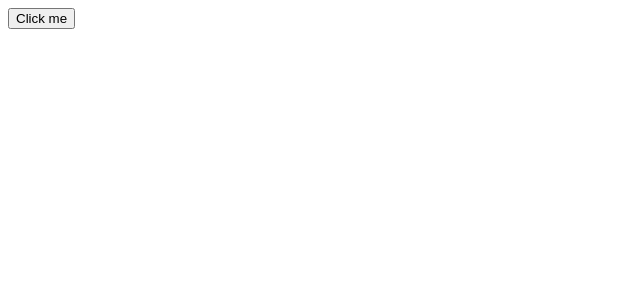
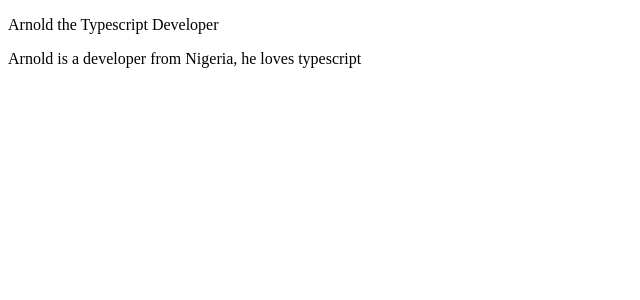
Before and after one commit to EArnold1/mini-ts-blog, a React (Create React App) app: page / in a window 1280 px wide. Shown: the top 300 px of the page, without its empty margins (0-640 px from the left). Built offline with nearby package versions, Linux system fonts and the light colour scheme; data requests are answered from the project's data file.

Commit message:
displayed items from post state to app component

```diff
--- a/db.json
+++ b/db.json
@@ -1,8 +1,8 @@
 {
   "posts": [
     {
-      "title": "Arnold the developer",
-      "desc": "Arnold is a developer from Nigeria, he is a typescrit/javascript developer",
+      "title": "Arnold the Typescript Developer",
+      "desc": "Arnold is a developer from Nigeria, he loves typescript",
       "id": 2
     }
   ]
--- a/src/App.tsx
+++ b/src/App.tsx
@@ -1,12 +1,14 @@
+import { FC, useContext, useEffect } from 'react';
 import axios from 'axios';
-import { FC, useContext } from 'react';
 import { PostsContext } from './contexts/posts/PostsState';
-
-enum ActionTypes {
-  GET_POSTS = 'GET_POSTS',
-}
+import { ActionTypes } from './contexts/types';
 
 const App: FC = () => {
+  useEffect(() => {
+    getPosts();
+  }, []);
+
+  // The reason posts state is not used here is beacuse we bring in the state and dispatch
   const { state, dispatch } = useContext(PostsContext);
 
   const getPosts = async () => {
@@ -18,13 +20,20 @@ const App: FC = () => {
       });
       console.log(state.posts);
     } catch (err) {
-      console.log(err);
+      alert('Server Error, try again');
     }
   };
 
+  const { posts } = state;
+
   return (
     <div className="App">
-      <button onClick={getPosts}>Click me</button>
+      {posts.map((post) => (
+        <div key={post.id}>
+          <p> {post.title} </p>
+          <p> {post.desc} </p>
+        </div>
+      ))}
       <br />
     </div>
   );
--- a/src/contexts/types.ts
+++ b/src/contexts/types.ts
@@ -1,7 +1,7 @@
 export const GET_POSTS: string = 'GET_POSTS';
 
 export interface PostsModel {
-  posts: {}[];
+  posts: [{ title: string; id: number | null; desc: string }];
 }
 
 export enum ActionTypes {
@@ -10,9 +10,21 @@ export enum ActionTypes {
 
 export interface ActionValues {
   type: ActionTypes.GET_POSTS;
-  payload: {}[];
+  payload: [
+    {
+      title: '';
+      id: null;
+      desc: '';
+    }
+  ];
 }
 
 export const initialState: PostsModel = {
-  posts: [],
+  posts: [
+    {
+      title: '',
+      id: null,
+      desc: '',
+    },
+  ],
 };
```
